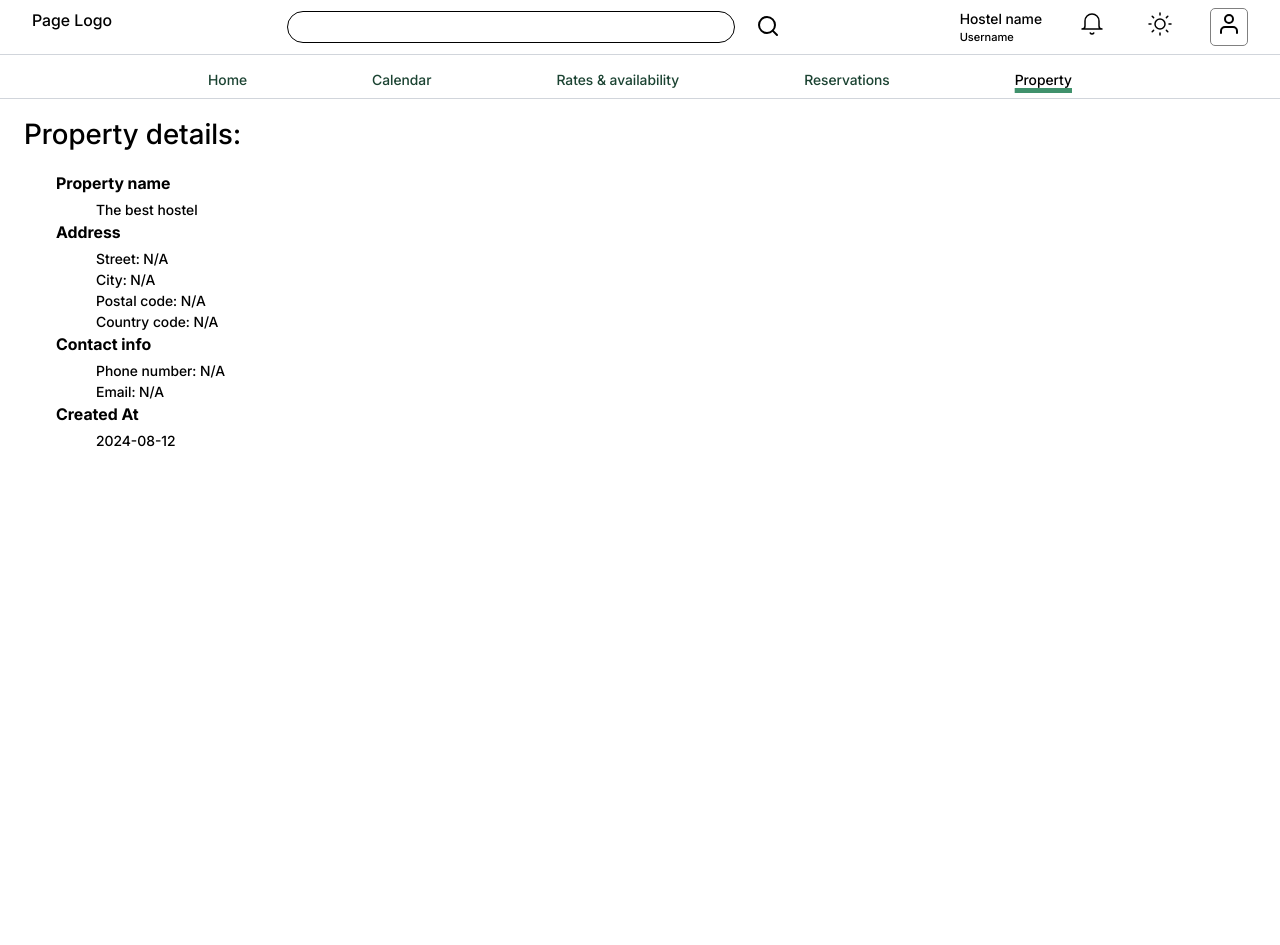
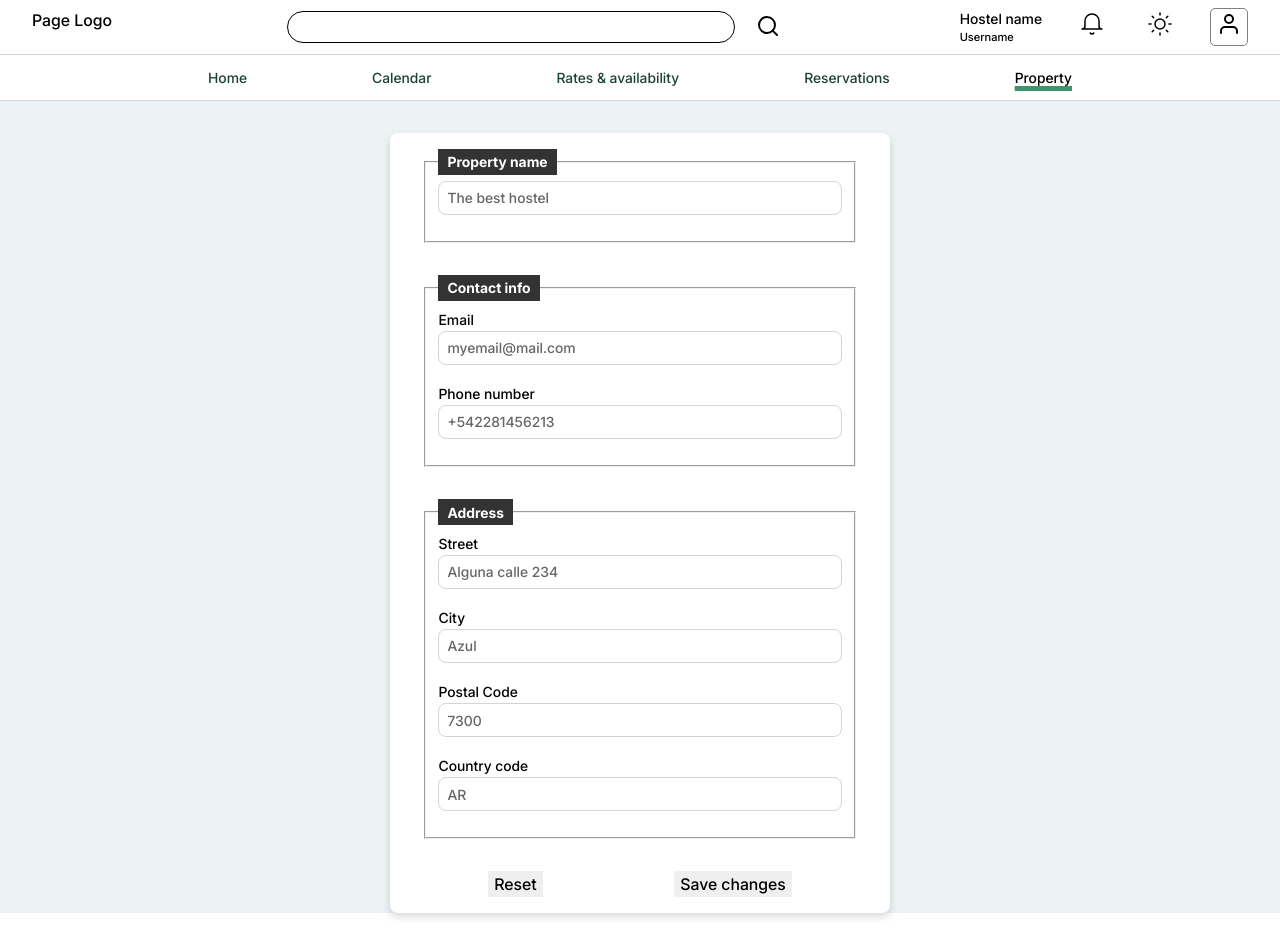
Before and after one commit to tomason182/hostel-front, a React (Vite) app: page /app/property/property-details in a window 1280 px wide. Before the commit the page ends 800 px from the top, so only its background shows below. Built offline with nearby package versions, Linux system fonts and the light colour scheme.

Commit message:
add: Property details form

```diff
--- a/src/components/main_app/property/PropertyDetails.jsx
+++ b/src/components/main_app/property/PropertyDetails.jsx
@@ -5,14 +5,14 @@ function PropertyDetails() {
     _id: "66ba803852508c4e121f1f5d",
     property_name: "The best hostel",
     address: {
-      street: null,
-      city: null,
-      postal_code: null,
-      country_code: null,
+      street: "Alguna calle 234",
+      city: "Azul",
+      postal_code: "7300",
+      country_code: "AR",
     },
     contact_info: {
-      phone_number: null,
-      email: null,
+      phone_number: "+542281456213",
+      email: "myemail@mail.com",
     },
     access_control: [
       {
@@ -28,27 +28,78 @@ function PropertyDetails() {
     updatedAt: "2024-08-12T21:35:52.477Z",
   };
 
-  const creationDate = propertyDetails.createdAt.split("T")[0];
-
   return (
-    <div className={styles.mainContent}>
-      <h2 className={styles.title}>Property details:</h2>
-      <dl>
-        <dt>Property name</dt>
-        <dd>{propertyDetails.property_name}</dd>
-        <dt>Address</dt>
-        <dd>Street: {propertyDetails.address.street || "N/A"}</dd>
-        <dd>City: {propertyDetails.address.street || "N/A"}</dd>
-        <dd>Postal code: {propertyDetails.address.postal_code || "N/A"}</dd>
-        <dd>Country code: {propertyDetails.address.country_code || "N/A"}</dd>
-        <dt>Contact info</dt>
-        <dd>
-          Phone number: {propertyDetails.contact_info.phone_number || "N/A"}
-        </dd>
-        <dd>Email: {propertyDetails.contact_info.email || "N/A"}</dd>
-        <dt>Created At</dt>
-        <dd>{creationDate}</dd>
-      </dl>
+    <div id="mainContent">
+      <form className={styles.mainForm}>
+        <fieldset>
+          <legend>Property name</legend>
+          <label htmlFor="property_name" className={styles.hidden}>
+            Property name:
+          </label>
+          <input
+            type="text"
+            id="property_name"
+            aria-required
+            minLength={2}
+            maxLength={50}
+            defaultValue={propertyDetails.property_name}
+            required
+          />
+        </fieldset>
+        <fieldset>
+          <legend>Contact info</legend>
+          <label htmlFor="email">Email</label>
+          <input
+            type="text"
+            name="email"
+            id="email"
+            defaultValue={propertyDetails.contact_info.email}
+          />
+          <label htmlFor="phone">Phone number</label>
+          <input
+            type="text"
+            name="phoneNumber"
+            id="phone"
+            defaultValue={propertyDetails.contact_info.phone_number}
+          />
+        </fieldset>
+        <fieldset>
+          <legend>Address</legend>
+          <label htmlFor="street">Street</label>
+          <input
+            type="text"
+            name="street"
+            id="street"
+            maxLength={50}
+            defaultValue={propertyDetails.address.street}
+          />
+          <label htmlFor="city">City</label>
+          <input
+            type="text"
+            name="city"
+            id="city"
+            defaultValue={propertyDetails.address.city}
+          />
+          <label htmlFor="postal_code">Postal Code</label>
+          <input
+            type="text"
+            name="postalCode"
+            id="postal_code"
+            defaultValue={propertyDetails.address.postal_code}
+          />
+          <label htmlFor="country_code">Country code</label>
+          <input
+            type="text"
+            name="countryCode"
+            id="country_code"
+            defaultValue={propertyDetails.address.country_code}
+          />
+        </fieldset>
+        <div className={styles.buttonContainer}>
+          <button type="reset">Reset</button>
+          <button type="submit">Save changes</button>
+        </div>
+      </form>
     </div>
   );
 }
--- a/src/styles/HeaderLanding.module.css
+++ b/src/styles/HeaderLanding.module.css
@@ -3,6 +3,7 @@
   flex-direction: row;
   justify-content: space-between;
   padding: 0.5rem 1.5rem;
+  background-color: var(--background-color);
 }
 
 .logo {
--- a/src/styles/HeaderMain.module.css
+++ b/src/styles/HeaderMain.module.css
@@ -4,6 +4,7 @@
   justify-content: space-between;
   padding: 0.5rem 2rem;
   border-bottom: 1px solid var(--border-color);
+  background-color: var(--background-color);
 }
 
 .info {
--- a/src/styles/NavigationMain.module.css
+++ b/src/styles/NavigationMain.module.css
@@ -2,9 +2,11 @@
   display: flex;
   justify-content: space-between;
   gap: 2rem;
-  padding: 0 13rem 0.5rem 13rem;
+  padding: 0.75rem 13rem 0.75rem 13rem;
   font-size: var(--font-size-small);
   font-family: var(--font-primary);
+  background-color: var(--background-color);
+
   border-bottom: 1px solid var(--border-color);
 }
 
--- a/src/styles/global.css
+++ b/src/styles/global.css
@@ -22,6 +22,12 @@ body {
   font-size: 1rem;
   color: var(--text-color);
   background-color: var(--background-color);
+}
+
+/* Main content container */
+
+#root {
+  background-color: var(--second-background);
 }
 
 /* Global link style */
@@ -69,3 +75,8 @@ button {
   border: none;
   cursor: pointer;
 }
+
+menu {
+  margin: 0;
+  padding: 0;
+}
--- a/src/styles/propertyDetails.module.css
+++ b/src/styles/propertyDetails.module.css
@@ -1,22 +1,49 @@
-.mainContent {
-  padding-left: var(--spacing-lg);
+.mainForm {
+  display: flex;
+  gap: 1rem;
+  flex-direction: column;
+  max-width: 39vw;
+  margin: 2rem auto;
+  border-radius: var(--border-radius-large);
+  padding: 1rem 2rem;
+  box-shadow: var(--box-shadow-large);
+  background-color: #fff;
 }
 
-.title {
-  font-family: var(--font-primary);
-  font-size: var(--font-size-h2);
+.hidden {
+  display: none;
 }
 
-.mainContent dl {
-  padding-left: var(--spacing-xl);
+.mainForm fieldset {
+  position: relative;
+  display: block;
+  margin-bottom: 1rem;
 }
 
-.mainContent dl dt {
+.mainForm fieldset legend {
+  border: 1px solid #333;
+  padding: 0.1rem 0.5rem;
   font-family: var(--font-bold);
-  padding-bottom: var(--padding-xs);
+  color: #fff;
+  background-color: var(--text-color-dark);
+  font-size: var(--font-size-small);
 }
 
-.mainContent dl dd {
-  font-family: var(--font-primary);
+.mainForm label {
   font-size: var(--font-size-small);
 }
+
+.mainForm input {
+  width: 100%;
+  padding: 0.35rem 0.5rem;
+  margin-bottom: 1rem;
+  border-radius: var(--border-radius-large);
+  border-color: var(--border-color);
+  color: var(--text-color-light);
+  font-size: var(--font-size-small);
+}
+
+.buttonContainer {
+  display: flex;
+  justify-content: space-around;
+}
```
